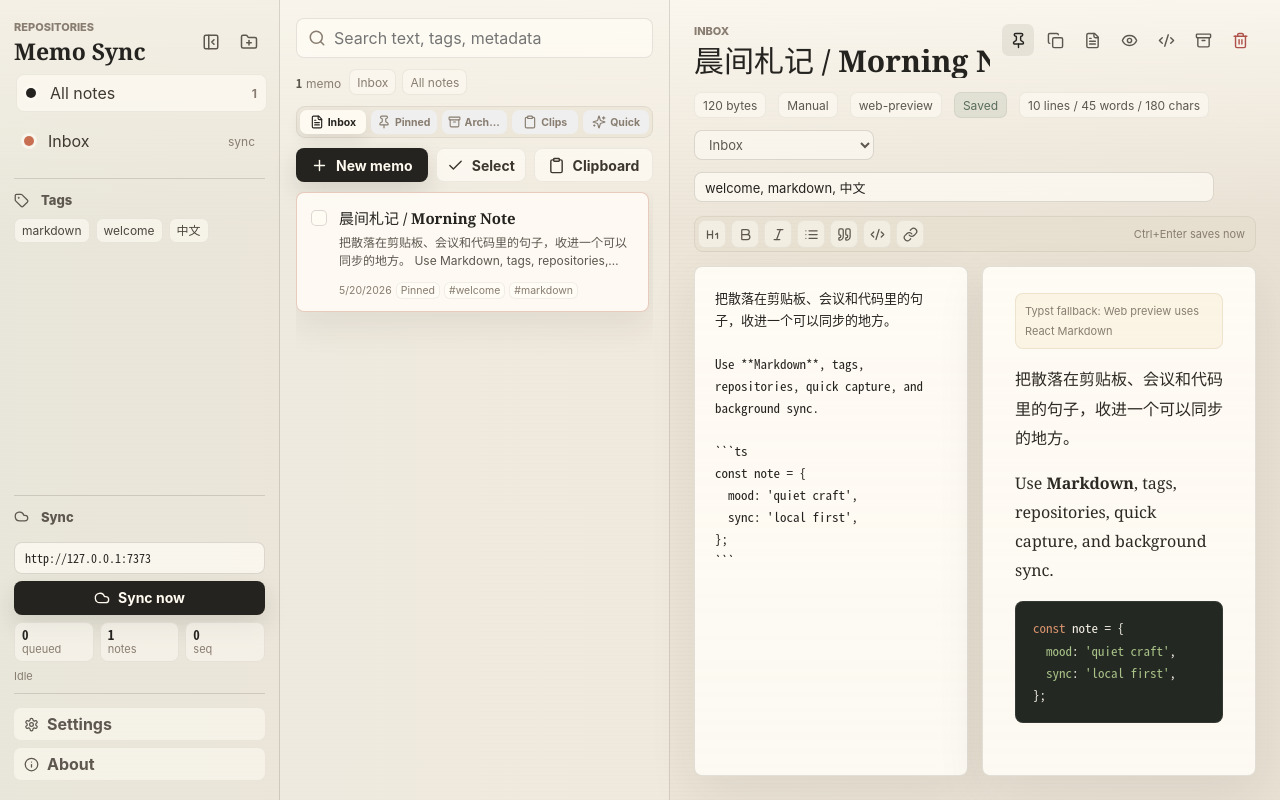
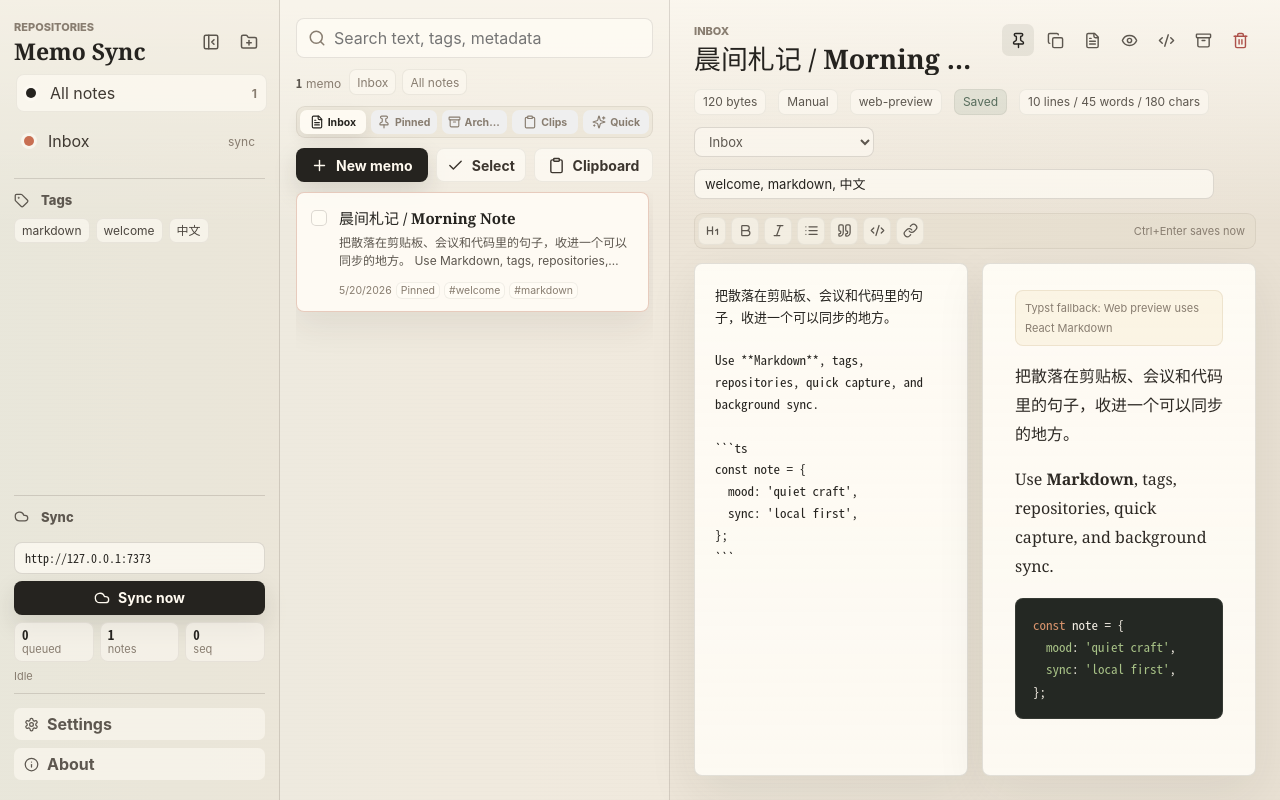
Before and after one commit to MosRat/memo-sync, a React (Vite) app in the folder apps/desktop/: page / in a window 1280 px wide. Built offline with nearby package versions, Linux system fonts and the light colour scheme.

Commit message:
Fix Windows Typst preview protocol

```diff
--- a/apps/desktop/src/styles.css
+++ b/apps/desktop/src/styles.css
@@ -683,6 +683,9 @@ textarea:focus {
   font-family: var(--font-serif);
   font-size: 15px;
   font-weight: 720;
+  overflow: hidden;
+  text-overflow: ellipsis;
+  white-space: nowrap;
 }
 
 .memo-row p {
@@ -806,27 +809,35 @@ textarea:focus {
 }
 
 .title-input {
+  display: block;
   width: 100%;
   max-width: 100%;
+  min-width: 0;
   border: 0;
   background: transparent;
   box-shadow: none;
   padding: 0;
   border-radius: 0;
   font-family: var(--font-serif);
-  font-size: 30px;
+  font-size: clamp(24px, 2.1vw, 30px);
   font-weight: 720;
   line-height: 1.18;
+  overflow: hidden;
+  text-overflow: ellipsis;
+  white-space: nowrap;
 }
 
 .editor-header {
   align-items: flex-start;
-  flex-wrap: wrap;
+  display: grid;
+  grid-template-columns: minmax(0, 1fr) auto;
+  gap: 14px;
+  min-width: 0;
 }
 
 .editor-header > div:first-child {
   min-width: 0;
-  flex: 1 1 280px;
+  overflow: hidden;
 }
 
 .toolbar {
```
Also changed, not shown: 2 other files (tests, documents, lock files or other folders).
